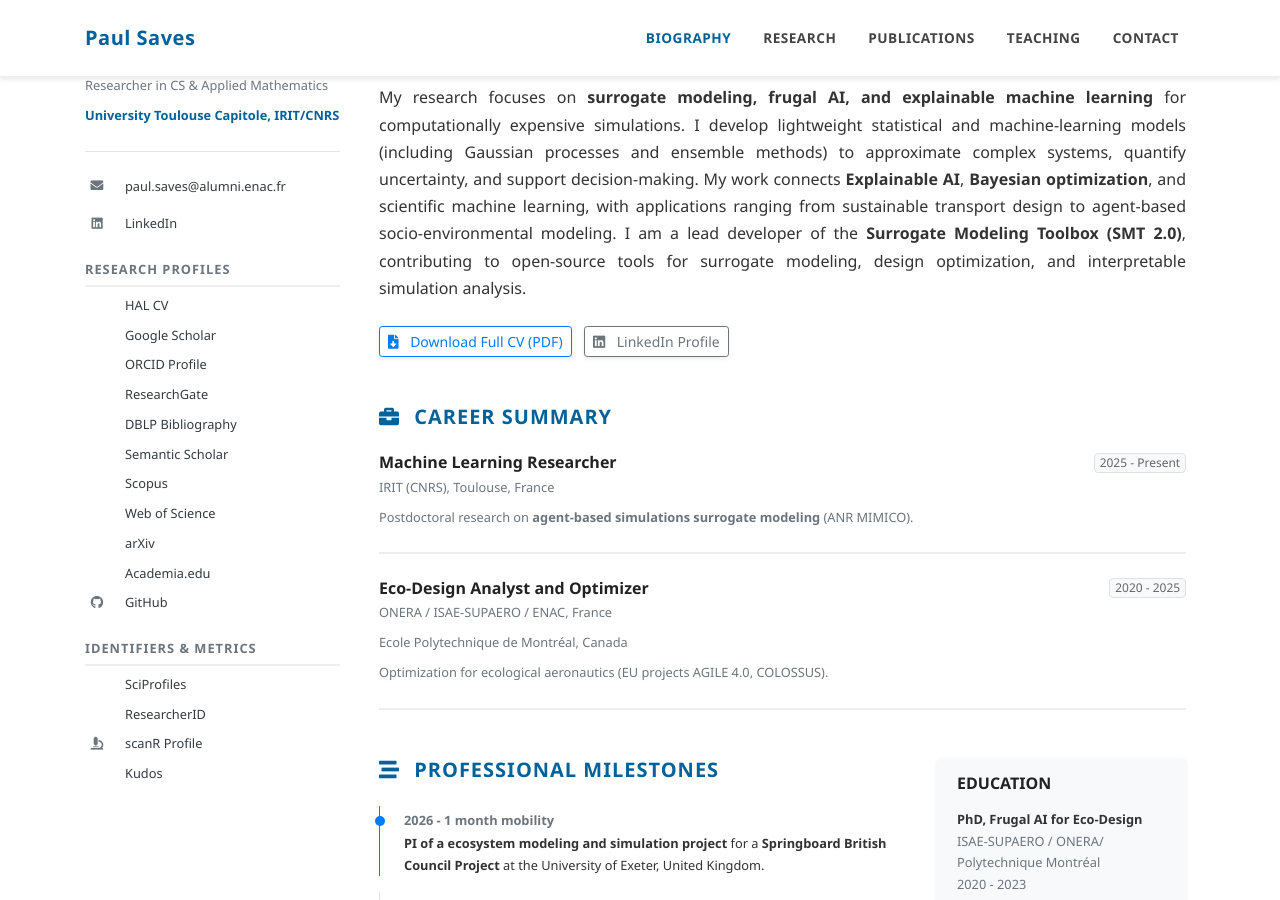
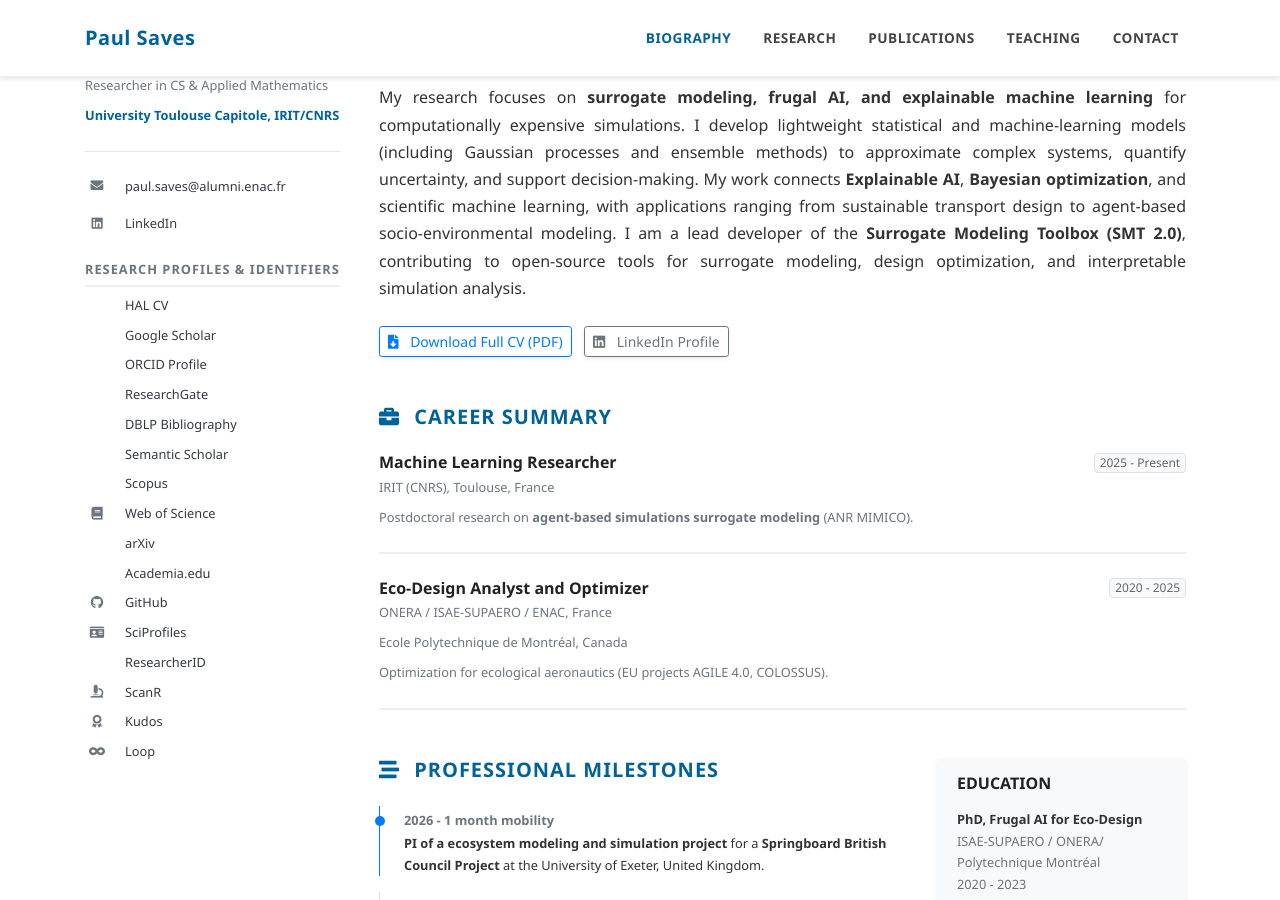
Before and after one commit to Paul-Saves/Paul-Saves.github.io, a Jekyll site: the page built from index.md, in a window 1280 px wide and 900 px high, scrolled down 397 px. Built offline with Jekyll 4.4.1, drawn with Linux system fonts in a browser that asks for light colours; a style sheet for code colours, icons or effects is not loaded.

Commit message:
add icons

```diff
--- a/_config.yml
+++ b/_config.yml
@@ -24,6 +24,7 @@ scanr_url: "https://scanr.enseignementsup-recherche.gouv.fr/authors/idref2758396
 wos_url: "https://www.webofscience.com/wos/author/record/KBP-8982-2024"
 kudos_url: "https://www.growkudos.com/profile/paul_saves"
 semanticscholar_id: "2145081081"
+loop_url: "https://loop.frontiersin.org/people/3222605/bio"
 
 # Keywords for SEO
 keywords: "Paul Saves, Optimization, Surrogate Modeling, Frugal AI, XAI, MDO, IRIT, CNRS"
--- a/_layouts/default.html
+++ b/_layouts/default.html
@@ -77,7 +77,7 @@
               <li class="mb-3"><i class="fab fa-linkedin text-muted mr-3"></i><a href="https://linkedin.com/in/{{ site.linkedin_username }}" target="_blank" class="text-dark">LinkedIn</a></li>
               {% endif %}
 
-              <li class="mt-4 mb-2 text-uppercase x-small font-weight-bold text-muted border-bottom pb-1" style="letter-spacing: 1px;">Research Profiles</li>
+              <li class="mt-4 mb-2 text-uppercase x-small font-weight-bold text-muted border-bottom pb-1" style="letter-spacing: 1px;">Research Profiles & Identifiers</li>
 
               {% if site.hal_cv_url %}
               <li class="mb-2"><i class="ai ai-hal text-muted mr-3"></i><a href="{{ site.hal_cv_url }}" target="_blank" class="text-dark">HAL CV</a></li>
@@ -101,7 +101,7 @@
               <li class="mb-2"><i class="ai ai-scopus text-muted mr-3"></i><a href="https://www.scopus.com/authid/detail.uri?authorId={{ site.scopus_id }}" target="_blank" class="text-dark">Scopus</a></li>
               {% endif %}
               {% if site.wos_url %}
-              <li class="mb-2"><i class="ai ai-web-of-science text-muted mr-3"></i><a href="{{ site.wos_url }}" target="_blank" class="text-dark">Web of Science</a></li>
+              <li class="mb-2"><i class="fas fa-book text-muted mr-3"></i><a href="{{ site.wos_url }}" target="_blank" class="text-dark">Web of Science</a></li>
               {% endif %}
               {% if site.arxiv_url %}
               <li class="mb-2"><i class="ai ai-arxiv text-muted mr-3"></i><a href="{{ site.arxiv_url }}" target="_blank" class="text-dark">arXiv</a></li>
@@ -113,19 +113,20 @@
               <li class="mb-2"><i class="fab fa-github text-muted mr-3"></i><a href="https://github.com/{{ site.github_username }}" target="_blank" class="text-dark">GitHub</a></li>
               {% endif %}
 
-              <li class="mt-4 mb-2 text-uppercase x-small font-weight-bold text-muted border-bottom pb-1" style="letter-spacing: 1px;">Identifiers & Metrics</li>
-
               {% if site.sciprofiles_id %}
-              <li class="mb-2"><i class="ai ai-sciprofiles text-muted mr-3"></i><a href="https://sciprofiles.com/profile/{{ site.sciprofiles_id }}" target="_blank" class="text-dark">SciProfiles</a></li>
+              <li class="mb-2"><i class="fas fa-id-card text-muted mr-3"></i><a href="https://sciprofiles.com/profile/{{ site.sciprofiles_id }}" target="_blank" class="text-dark">SciProfiles</a></li>
               {% endif %}
               {% if site.researcherid %}
               <li class="mb-2"><i class="ai ai-researcherid text-muted mr-3"></i><a href="https://www.webofscience.com/wos/author/record/{{ site.researcherid }}" target="_blank" class="text-dark">ResearcherID</a></li>
               {% endif %}
               {% if site.scanr_url %}
-              <li class="mb-2"><i class="fas fa-microscope text-muted mr-3"></i><a href="{{ site.scanr_url }}" target="_blank" class="text-dark">scanR Profile</a></li>
+              <li class="mb-2"><i class="fas fa-microscope text-muted mr-3"></i><a href="{{ site.scanr_url }}" target="_blank" class="text-dark">ScanR</a></li>
               {% endif %}
               {% if site.kudos_url %}
-              <li class="mb-2"><i class="ai ai-kudos text-muted mr-3"></i><a href="{{ site.kudos_url }}" target="_blank" class="text-dark">Kudos</a></li>
+              <li class="mb-2"><i class="fas fa-award text-muted mr-3"></i><a href="{{ site.kudos_url }}" target="_blank" class="text-dark">Kudos</a></li>
+              {% endif %}
+              {% if site.loop_url %}
+              <li class="mb-2"><i class="fas fa-infinity text-muted mr-3"></i><a href="{{ site.loop_url }}" target="_blank" class="text-dark">Loop</a></li>
               {% endif %}
             </ul>
           </div>
```
